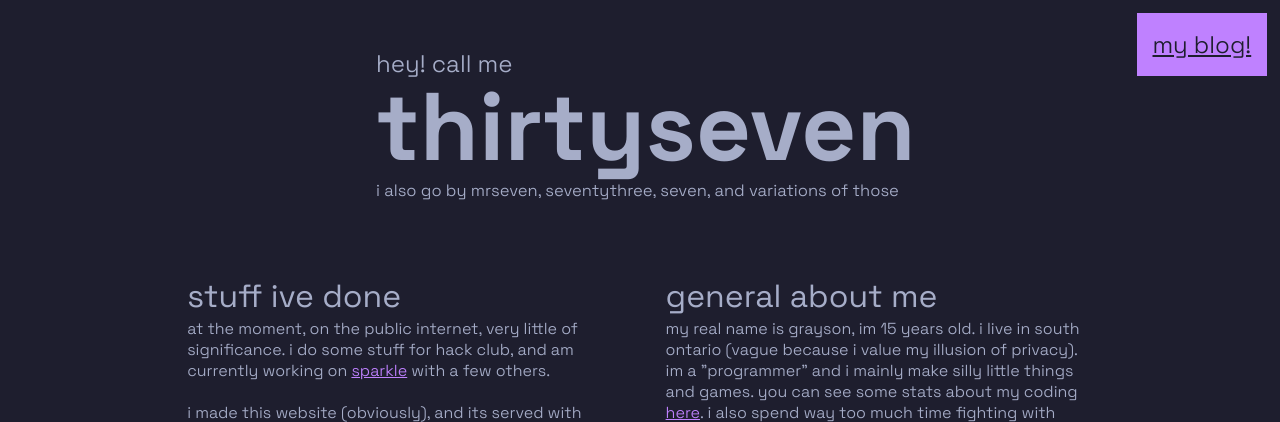
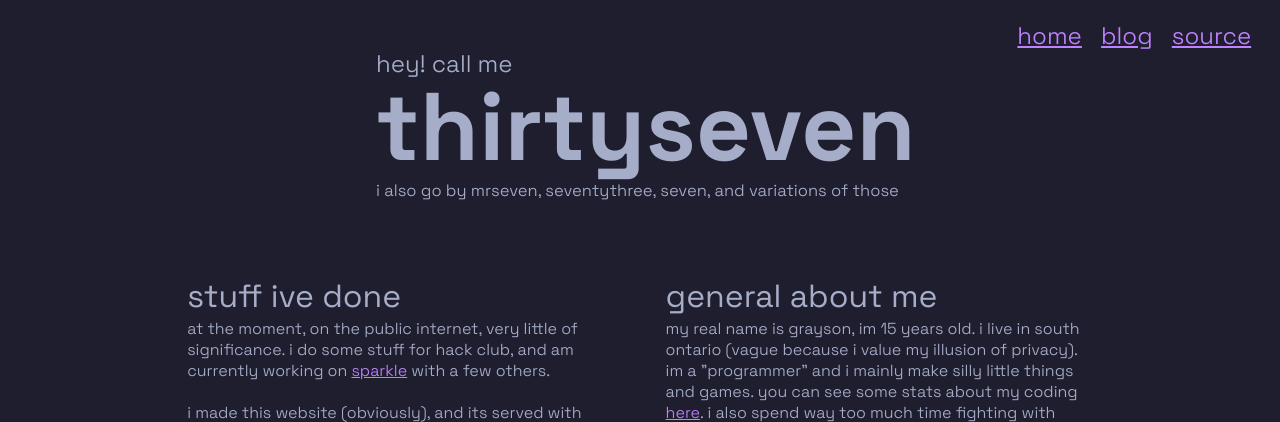
Before and after one commit to MrSeven3/personal-website, a Flask app: page / in a window 1280 px wide. Shown: the top 422 px of the page. Run offline with Flask 3, Linux system fonts and the light colour scheme; data that the repository does not hold is empty.

Commit message:
new header thingy

```diff
--- a/static/main_styles.css
+++ b/static/main_styles.css
@@ -73,18 +73,20 @@ h3.space-grotesk-header {
     font-size: 14px;
 }
 
-.top-right-button {
-    background-color: oklch(0.7176 0.1839 304.77);
+.top-right-anchor {
+
     text-align: center;
     padding: 1rem;
     width: fit-content;
 
-    position: fixed;
-    top: 1vw;
+    display: flex;
+    gap: 1.5vw;
+
+    position: absolute;
+    top: 0.35vw;
     right: 1vw;
 
     a {
-        color: #1e1e2e;
         font-size: 24px;
     }
 }
@@ -93,6 +95,8 @@ h3.space-grotesk-header {
     text-align: center;
     padding: 1rem;
     width: fit-content;
+
+
 
     position: fixed;
     top: 1vw;
--- a/templates/index.html
+++ b/templates/index.html
@@ -3,11 +3,8 @@
     <head>
         <title>im thirtyseven</title>
 
-        <!--first sheet is for dev, the second will compile properly with flask. (only necessary because sometimes flask does weird stuff with static files)-->
         <link rel="stylesheet" href="/static/main_styles.css">
         <link rel="stylesheet" href="/static/about_styles.css">
-<!--        <link rel="stylesheet" href="{{ url_for('static', filename='main_styles.css') }}">-->
-<!--        <link rel="stylesheet" href="{{ url_for('static', filename='about_styles.css') }}">-->
 
         <link rel="preconnect" href="https://fonts.googleapis.com">
         <link rel="preconnect" href="https://fonts.gstatic.com" crossorigin>
@@ -18,6 +15,12 @@
         <script defer src="https://umami.thirtyseventh.xyz/script.js" data-performance="true" data-auto-track="true" data-website-id="2094daf6-589d-4e9a-a353-7e466c5f2443"></script>
     </head>
     <body>
+        <div class="top-right-anchor space-grotesk-normal">
+            <a href="/">home</a>
+            <a href="/blogs">blog</a>
+            <a href="https://tangled.org/did:plc:36m4dpd2zsudmq67x53hpx44" target="_blank">source</a>
+        </div>
+
         <div class="page-header space-grotesk-normal">
             <p class="intro-header">hey! call me</p>
             <div class="page-header-header space-grotesk-single-header">
@@ -25,10 +28,6 @@
             </div>
 
             <p class="intro-comment">i also go by mrseven, seventythree, seven, and variations of those</p>
-        </div>
-
-        <div class="top-right-button space-grotesk-normal">
-            <a href="/blogs">my blog!</a>
         </div>
 
         <div class="info-section">
```
